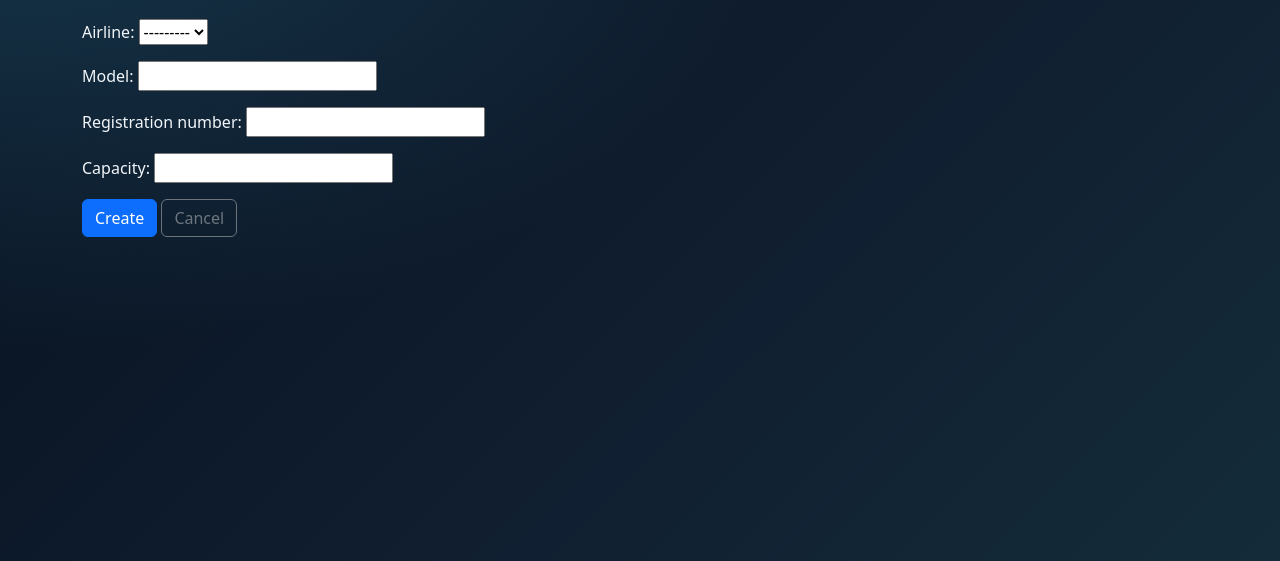
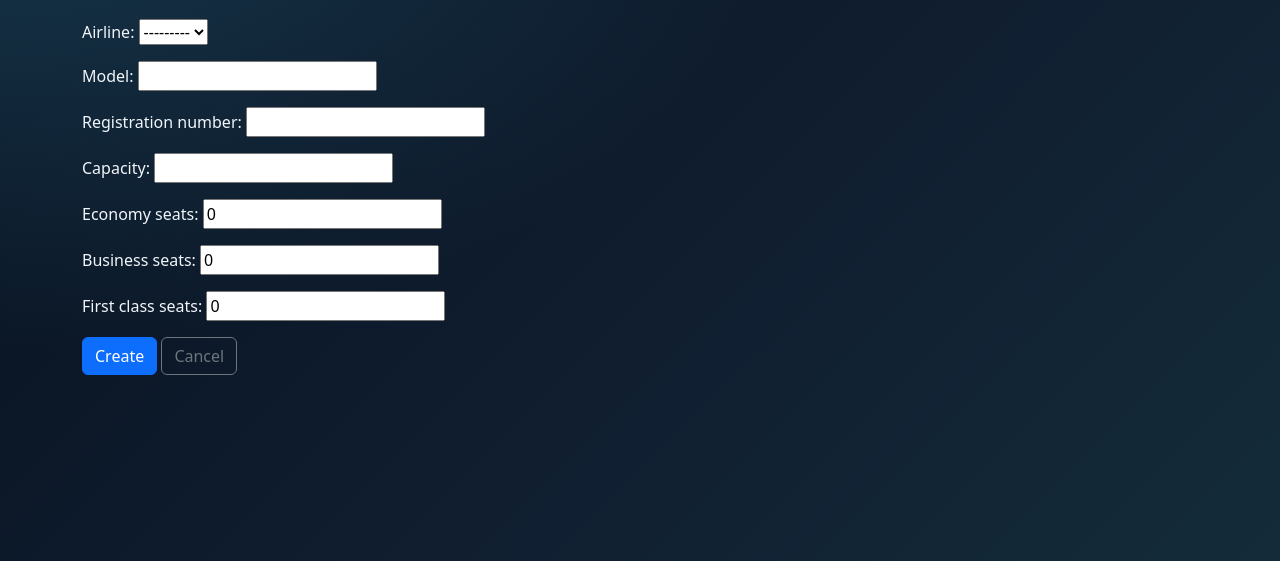
Before and after one commit to Elvira-zin/vezline, a Django app: page /airplanes/create/ in a window 1280 px wide. Shown: the part 158-719 px from the top of the page. Run offline with Django 5.2, Linux system fonts and the light colour scheme; data that the repository does not hold is empty; parts of the project's set-up code (start-up, migrations or seed data) failed here and were passed over.

Commit message:
feat: implement flight booking flow and seat classes

```diff
--- a/airplanes/forms/airplanes.py
+++ b/airplanes/forms/airplanes.py
@@ -2,7 +2,24 @@ from django import forms
 
 from airplanes.models import Airplane
 
+
 class AirplaneForm(forms.ModelForm):
+    economy_seats = forms.IntegerField(
+        min_value=0,
+        initial=0,
+        label="Economy seats",
+    )
+    business_seats = forms.IntegerField(
+        min_value=0,
+        initial=0,
+        label="Business seats",
+    )
+    first_class_seats = forms.IntegerField(
+        min_value=0,
+        initial=0,
+        label="First class seats",
+    )
+
     class Meta:
         model = Airplane
         fields = [
@@ -11,3 +28,22 @@ class AirplaneForm(forms.ModelForm):
             "registration_number",
             "capacity",
         ]
+
+    def clean(self):
+        cleaned_data = super().clean()
+
+        capacity = cleaned_data.get("capacity")
+        economy = cleaned_data.get("economy_seats")
+        business = cleaned_data.get("business_seats")
+        first_class = cleaned_data.get("first_class_seats")
+
+        if None not in (capacity, economy, business, first_class):
+            total_seats = economy + business + first_class
+
+            if total_seats != capacity:
+                raise forms.ValidationError(
+                    f"The total number of seats ({total_seats}) "
+                    f"must equal the airplane capacity ({capacity})."
+                )
+
+        return cleaned_data
--- a/airplanes/views/airplanes.py
+++ b/airplanes/views/airplanes.py
@@ -2,7 +2,42 @@ from django.shortcuts import render, get_object_or_404, redirect
 
 from airplanes.forms.airplanes import AirplaneForm
 from airplanes.models import Airplane
+from seats.models import Seat
 
+
+def sync_airplane_seats(airplane, economy_count, business_count, first_class_count):
+    existing_numbers = set(
+        airplane.seats.values_list("number", flat=True)
+    )
+
+    seat_configs = [
+        (economy_count, Seat.SeatClass.ECONOMY),
+        (business_count, Seat.SeatClass.BUSINESS),
+        (first_class_count, Seat.SeatClass.FIRST),
+    ]
+
+    letters = "ABCDEF"
+    seat_index = 0
+    seats_to_create = []
+
+    for count, seat_class in seat_configs:
+        for _ in range(count):
+            row_number = seat_index // len(letters) + 1
+            letter = letters[seat_index % len(letters)]
+            seat_number = f"{row_number}{letter}"
+
+            if seat_number not in existing_numbers:
+                seats_to_create.append(
+                    Seat(
+                        airplane=airplane,
+                        number=seat_number,
+                        seat_class=seat_class,
+                    )
+                )
+
+            seat_index += 1
+
+    Seat.objects.bulk_create(seats_to_create)
 
 def airplanes_list(request):
     airplanes = Airplane.objects.select_related("airline")
@@ -12,7 +47,15 @@ def airplane_create(request):
     if request.method == "POST":
         form = AirplaneForm(request.POST)
         if form.is_valid():
-            form.save()
+            airplane = form.save()
+
+            sync_airplane_seats(
+                airplane,
+                economy_count=form.cleaned_data["economy_seats"],
+                business_count=form.cleaned_data["business_seats"],
+                first_class_count=form.cleaned_data["first_class_seats"],
+            )
+
             return redirect("airplane-list")
     else:
         form = AirplaneForm()
@@ -25,14 +68,35 @@ def airplane_edit(request, pk):
         form = AirplaneForm(request.POST, instance=airplane)
 
         if form.is_valid():
-            form.save()
-            return redirect("airplane-list")
+            economy_count = form.cleaned_data["economy_seats"]
+            business_count = form.cleaned_data["business_seats"]
+            first_class_count = form.cleaned_data["first_class_seats"]
+
+            existing_seats = airplane.seats.all()
+
+            if existing_seats.exists():
+                form.add_error(
+                    None,
+                    "Seat classes cannot be changed after seats have been created."
+                )
+            else:
+                airplane = form.save()
+
+                sync_airplane_seats(
+                    airplane,
+                    economy_count=economy_count,
+                    business_count=business_count,
+                    first_class_count=first_class_count,
+                )
+
+                return redirect("airplane-list")
     else:
         form = AirplaneForm(instance=airplane)
 
     return render(
-        request, "airplanes/airplane_form.html",
-        {"form": form}
+        request,
+        "airplanes/airplane_form.html",
+        {"form": form},
     )
 
 def airplane_delete(request, pk):
--- a/bookings/urls.py
+++ b/bookings/urls.py
@@ -3,7 +3,7 @@ from bookings.views.booking import (
     booking_list,
     booking_create,
     booking_edit,
-    booking_delete,
+    booking_delete, flight_seats,
 )
 
 urlpatterns = [
@@ -11,4 +11,5 @@ urlpatterns = [
     path("create/", booking_create, name="booking-create"),
     path("<int:pk>/edit/", booking_edit, name="booking-edit"),
     path("<int:pk>/delete/", booking_delete, name="booking-delete"),
+    path("flights/<int:flight_id>/seats/",flight_seats,name="flight-seats",),
 ]
--- a/config/urls.py
+++ b/config/urls.py
@@ -27,7 +27,6 @@ urlpatterns = [
     path("", include("main.urls")),
     path("flights/", include("flights.urls")),
     path("__debug__/", include("debug_toolbar.urls")),
-    path("admin/", admin.site.urls),
     path("users/", include("users.urls")),
     path("bookings/", include("bookings.urls")),
 ]
```
Also changed, not shown: bookings/forms/booking.py (+20 -1 lines), bookings/models/booking.py (+31 -0 lines), bookings/templates/booking/booking_form.html (+52 -3 lines), bookings/templates/booking/booking_list.html (+8 -1 lines), bookings/views/booking.py (+27 -1 lines), bookings/migrations/0003_booking_seat.py (added).
